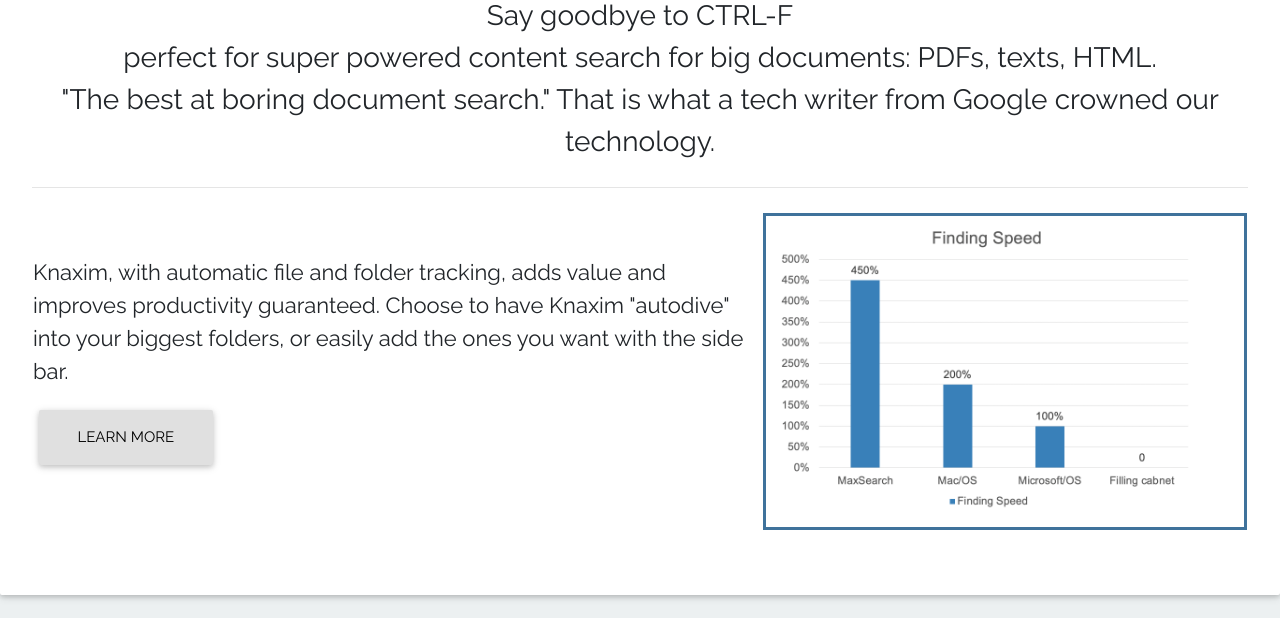
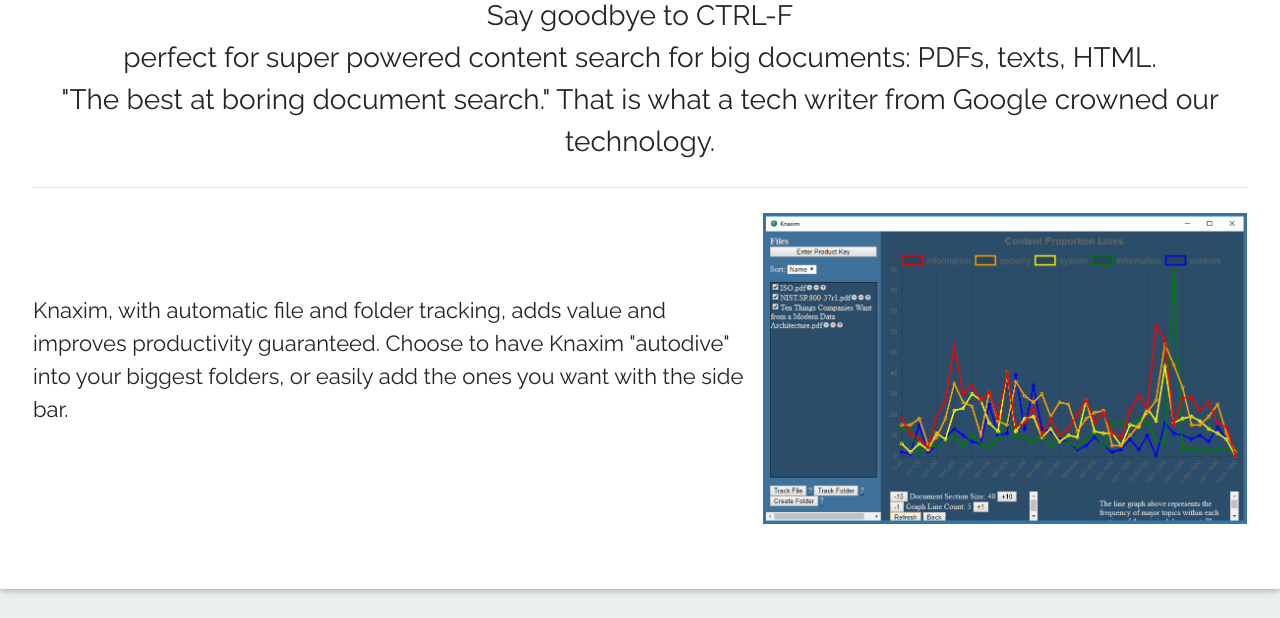
Before and after one commit to maxsetworld/maxset.org, a website: page index.html in a window 1280 px wide. Shown: the part 181-799 px from the top of the page. Drawn offline with Linux system fonts and the light colour scheme; grey boxes are pictures that could not be loaded; a web font is replaced by a local one.

Commit message:
replaced speed chart with knaxim document graph

```diff
--- a/index.html
+++ b/index.html
@@ -69,12 +69,12 @@
           Knaxim instantly discovers insights now, from your data when you want it. Just add files and search.<br>
           In a few seconds, any PDF, text or HTML you pick is quickly displayed for in context keyword searches and more.
           </p> -->
-          <p class="lead">
-              <a class="btn btn-lg btn-light" href="/pdf/Knaxim-OneSheet.pdf" role="button">Learn More</a>
-          </p>
+          <!-- <p class="lead">
+              <a class="btn btn-lg btn-light" href="/pdf/MaxSearch-OneSheet.pdf" role="button">Learn More</a>
+          </p> -->
         </td>
         <td style="width:40%;">
-          <img src="/img/MaxSearchGraph.png" class="img-fluid feature-img" style="height:auto;">
+          <img src="/img/knaxim_chart.png" class="img-fluid feature-img" style="height:auto;">
         </td>
       </tr>
       </table>
```
Also changed, not shown: img/knaxim_chart.png (added).
